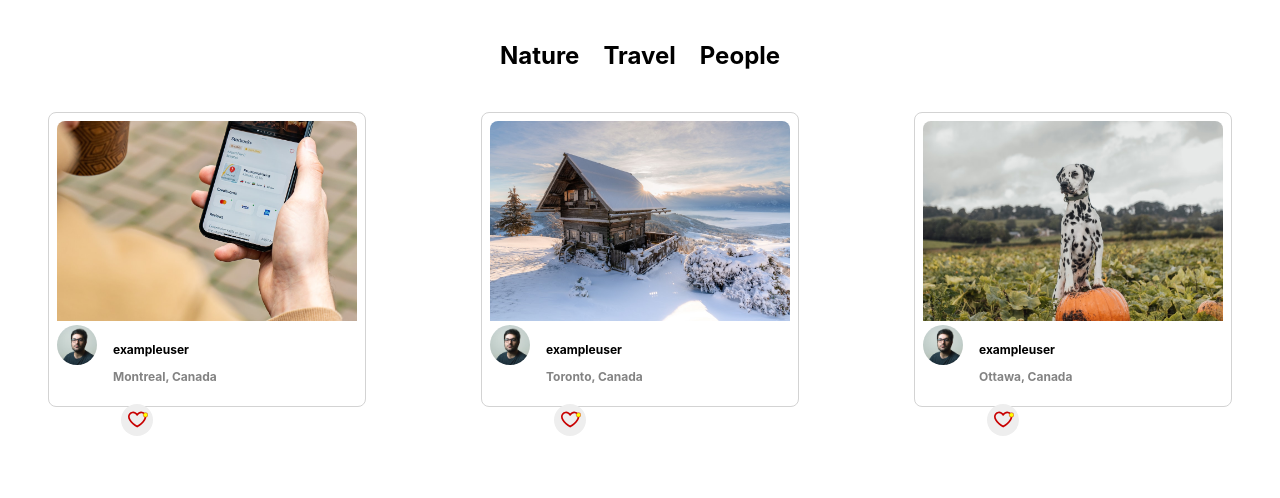
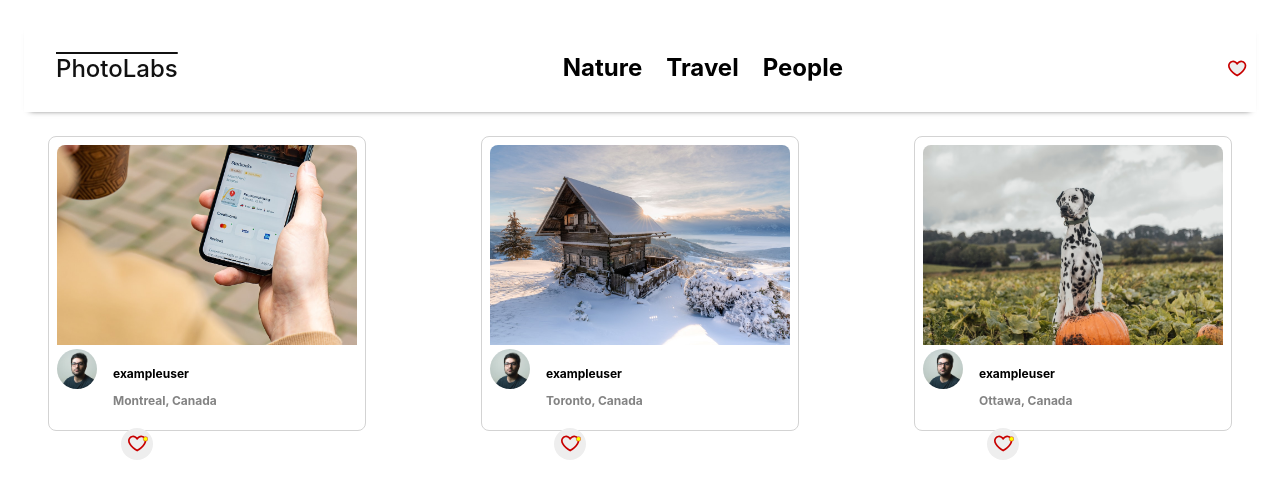
Before and after one commit to brettg17/photoLabs, a React (Create React App) app in the folder frontend/: page / in a window 1280 px wide. Shown: the top 498 px of the page. Built offline with nearby package versions, Linux system fonts and the light colour scheme; the HTML template or start-up script is replaced by a standard one.

Commit message:
navbar almsot complete. Just have to fill in heart

```diff
--- a/frontend/src/App.jsx
+++ b/frontend/src/App.jsx
@@ -1,11 +1,12 @@
 import React from 'react';
+import TopNavigationBar from './components/TopNavigationBar';
 import PhotoList from './components/PhotoList';
 import TopicList from './components/TopicList';
 import './App.scss';
 
 const App = () => (
   <div className="App">
-    <TopicList />
+    <TopNavigationBar />
     <PhotoList />
   </div>
 );
--- a/frontend/src/components/TopNavigationBar.jsx
+++ b/frontend/src/components/TopNavigationBar.jsx
@@ -1,11 +1,15 @@
 import React from 'react';
-
+import TopicList from './TopicList';
+import FavBadge from './FavBadge';
+import FavIcon from './FavIcon';
 import '../styles/TopNavigationBar.scss'
 
 const TopNavigation = () => {
   return (
     <div className="top-nav-bar">
       <span className="top-nav-bar__logo">PhotoLabs</span>
+      <TopicList />
+      <FavIcon />
     </div>
   )
 }
--- a/frontend/src/components/TopicListItem.jsx
+++ b/frontend/src/components/TopicListItem.jsx
@@ -2,10 +2,10 @@
 import "../styles/TopicListItem.scss";
 
 
-const TopicListItem = ({ topic }) => {
+const TopicListItem = ({ topic: { title } }) => {
   return (
     <div className="topic-list__item">
-      <h2>{topic.title}</h2>
+      <h2>{title}</h2>
     </div>
   );
 };
```
